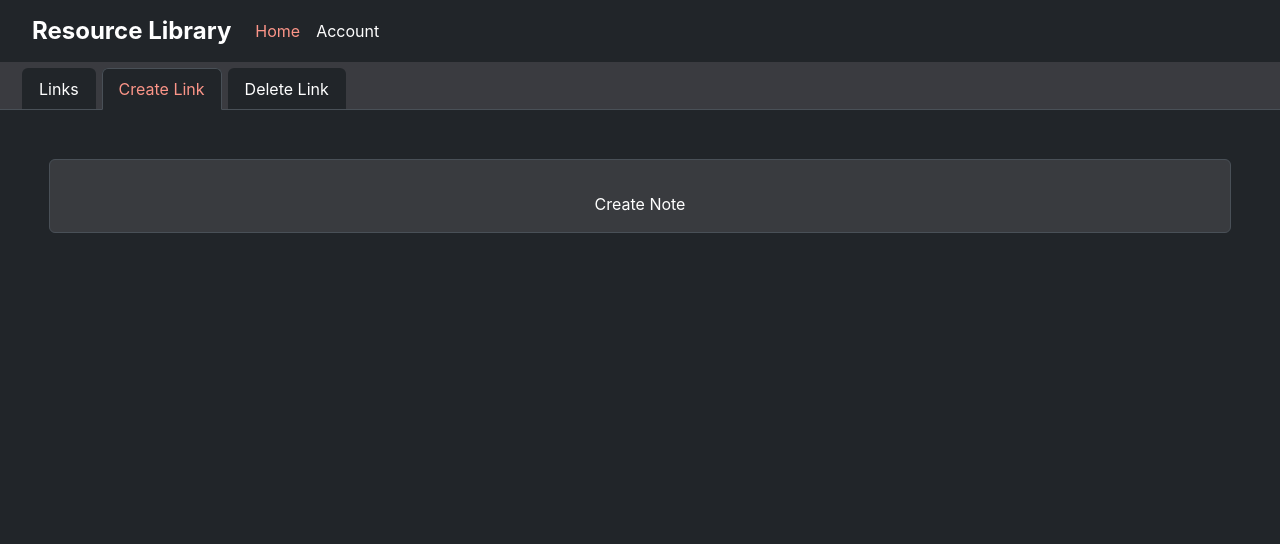
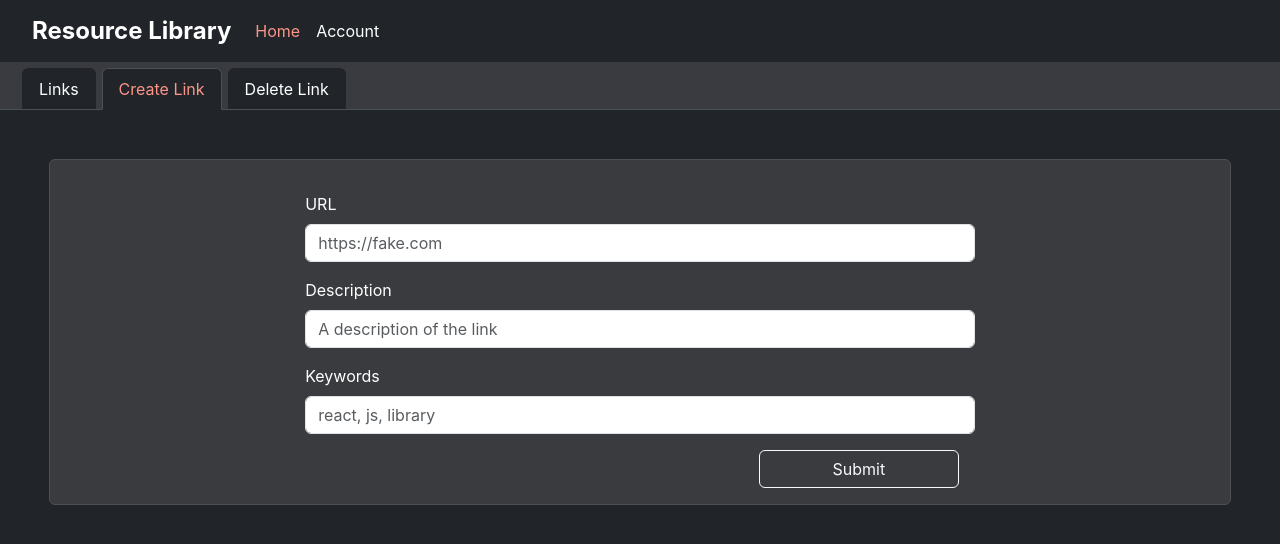
Before and after one commit to swaff-y/post-it, a Next.js app: page /home/create-link in a window 1280 px wide. Shown: the top 544 px of the page. Built offline with nearby package versions, Linux system fonts and the light colour scheme.

Commit message:
Add create form

```diff
--- a/src/app/home/create-link/page.css
+++ b/src/app/home/create-link/page.css
@@ -3,3 +3,17 @@
   min-height: 100vh;
   border: 1px solid;
 }
+
+.create-form {
+  width: 60%;
+}
+
+.form-button-container {
+  display: flex;
+  justify-content: flex-end;
+}
+
+.form-button-container button {
+  margin-right: 1rem;
+  width: 200px;
+}
--- a/src/app/home/create-link/page.tsx
+++ b/src/app/home/create-link/page.tsx
@@ -3,8 +3,14 @@ import { NAV_LINKS } from "@/components/HomeContainer/HomeContainer";
 import "./page.css";
 import { SectionContainer } from "@/components/SectionContainer/SectionContainer";
 import { NavTabs } from "@/components/NavTabs/NavTabs";
+import { Button, Form } from "react-bootstrap";
 
 const CreateNote = () => {
+  const handleSubmit = (event: any) => {
+    event.preventDefault();
+    console.log("Submitted", event.target.ControlInput1.value, event.target.ControlInput2.value, event.target.ControlInput3.value);
+  };
+
   return (
     <>
       <NavTabs links={NAV_LINKS}/>
@@ -12,7 +18,28 @@ const CreateNote = () => {
         className="home-container"
         >
         <SectionContainer>
-          <span>Create Note</span>
+          <Form
+            className="create-form"
+            onSubmit={handleSubmit}
+          >
+            <Form.Group className="mb-3" controlId="ControlInput1">
+              <Form.Label>URL</Form.Label>
+              <Form.Control type="text" placeholder="https://fake.com" />
+            </Form.Group>
+            <Form.Group className="mb-3" controlId="ControlInput2">
+              <Form.Label>Description</Form.Label>
+              <Form.Control type="text" placeholder="A description of the link" />
+            </Form.Group>
+            <Form.Group className="mb-3" controlId="ControlInput3">
+              <Form.Label>Keywords</Form.Label>
+              <Form.Control type="text" placeholder="react, js, library" />
+            </Form.Group>
+            <div className="form-button-container">
+              <Button variant="outline-light" type="submit">
+                Submit
+              </Button>
+            </div>
+          </Form>
         </SectionContainer>
       </div>
     </>
```
